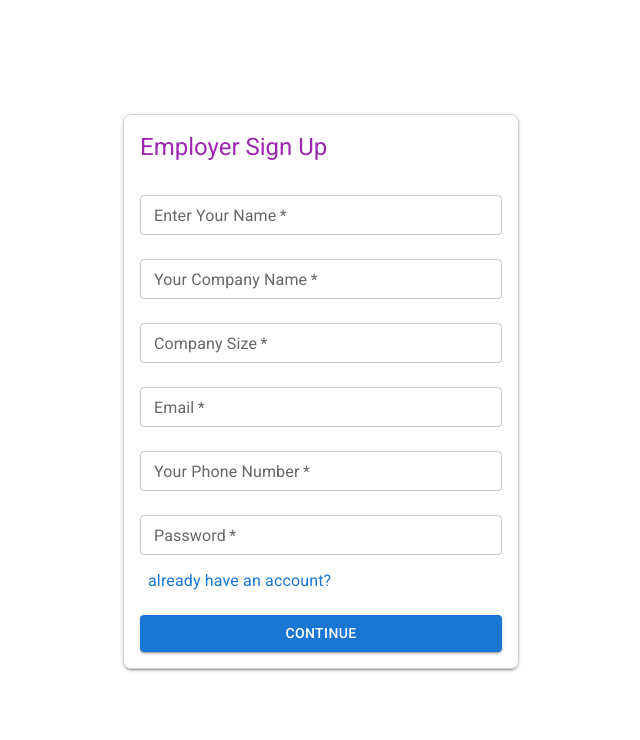
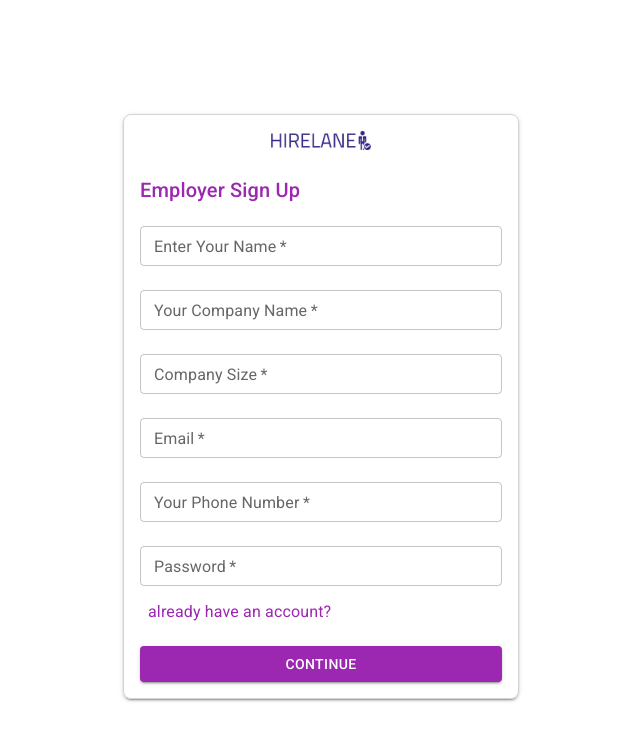
Before and after one commit to abhijithj37/client_hirelane, a React (Create React App) app: page /employerSignup in a window 1280 px wide. Shown: the top 740 px of the page, without its empty margins (319-959 px from the left). Built offline with nearby package versions, Linux system fonts and the light colour scheme; no server answers.

Commit message:
updated login ui

```diff
--- a/src/pages/EmployerPages/EmployerSignUp.jsx
+++ b/src/pages/EmployerPages/EmployerSignUp.jsx
@@ -14,6 +14,7 @@ import axios from "../../axios"
 import { useNavigate } from "react-router-dom";
 import { useDispatch } from "react-redux";
 import { setEmployer } from "../../app/features/employerSlice";
+import logo from '../../images/logo.png'
  function EmployerSignUp(){
   const navigate=useNavigate();
   const dispatch=useDispatch();
@@ -183,11 +184,14 @@ import { setEmployer } from "../../app/features/employerSlice";
             borderColor:"lightgray",
           }}
         >
+           <Box marginBottom={3} display={"flex"} justifyContent={'center'} width='100%'>
+            <img width={100} src={logo} alt="logo" />
+            </Box>
           <Typography color={"red"} textAlign={"center"}>
             {errorMessage}
           </Typography>
 
-          <Typography variant="h5" marginBottom={2} gutterBottom color={"secondary"}>
+          <Typography variant="h6" marginBottom={.5} gutterBottom color={"secondary"}>
             Employer Sign Up
           </Typography>
 
@@ -289,14 +293,14 @@ import { setEmployer } from "../../app/features/employerSlice";
             </Box>
 
             </>}
-            {!verifying&& <Button onClick={()=>navigate('/employerLogin')} sx={{textTransform:'none'}}>
-               <Typography>already have an account?</Typography>
+            {!verifying&& <Button color="secondary" onClick={()=>navigate('/employerLogin')} sx={{textTransform:'none'}}>
+               <Typography  >already have an account?</Typography>
             </Button>}
 
              {!verifying&&<Button
               sx={{marginTop:2}}
               variant="contained"
-              color="primary"
+              color="secondary"
               onClick={handleSubmit}
               fullWidth
             >
--- a/src/pages/EmployerPages/EmplyerLogin.jsx
+++ b/src/pages/EmployerPages/EmplyerLogin.jsx
@@ -4,13 +4,14 @@ import {
     Container,
     TextField,
     Typography,
-    Link,
+
    } from "@mui/material";
   import axios from "../../axios";
   import React, { useEffect, useState } from "react";
   import { useNavigate } from "react-router-dom";
   import { useDispatch } from "react-redux";
 import { setEmployer } from "../../app/features/employerSlice";
+import logo from '../../images/logo.png'
 
   function EmployerLogin() {
     const [errorMessage, setErrorMessage] = useState("");
@@ -29,7 +30,7 @@ import { setEmployer } from "../../app/features/employerSlice";
       const passwordRegex =/.{8,}/;
 
       const errors = {};
-      if (!formData.email.match(emailRegex)) {
+      if (!formData.email.match(emailRegex)){
         errors.email = "Invalid email address";
       }
       if (!formData.password.match(passwordRegex)) {
@@ -98,13 +99,16 @@ import { setEmployer } from "../../app/features/employerSlice";
               borderColor: "lightgray",
             }}
           >
+            <Box marginBottom={3} display={"flex"} justifyContent={'center'} width='100%'>
+            <img width={130} src={logo} alt="logo" />
+            </Box>
             <Typography textAlign={"center"} color={"red"}>
               {errorMessage}
             </Typography>
             <Typography
-              marginBottom={3}
-              variant="h5"
-              gutterBottom
+              marginBottom={1}
+              variant="h6"
+
               color={"secondary"}
             >
              Employer Login
@@ -137,7 +141,7 @@ import { setEmployer } from "../../app/features/employerSlice";
                 error={!!formError.password}
                 helperText={formError.password||" "}
               />
-              <Button color={'secondary'} onClick={()=>navigate('/employerSignup')} underline="none">
+              <Button color={'secondary'}  onClick={()=>navigate('/employerSignup')} underline="none">
                 Dont have an account?
               </Button>
               <Button
--- a/src/pages/SeekerPages/Login.jsx
+++ b/src/pages/SeekerPages/Login.jsx
@@ -11,7 +11,7 @@ import React, { useCallback, useEffect, useState } from "react";
 import { useNavigate } from "react-router-dom";
 import { useDispatch } from "react-redux";
 import { setSeeker } from "../../app/features/seekerSlice";
-
+ import logo from '../../images/logo.png'
 
 function Login(){
   const [errorMessage, setErrorMessage] = useState("");
@@ -109,12 +109,15 @@ function Login(){
             borderColor:"lightgray",
           }}
         >
+           <Box marginBottom={3} display={"flex"} justifyContent={'center'} width='100%'>
+            <img width={130} src={logo} alt="logo" />
+            </Box>
           <Typography textAlign={"center"} color={"red"}>
             {errorMessage}
           </Typography>
           <Typography
-            marginBottom={3}
-            variant="h5"
+            marginBottom={1}
+            variant="h6"
             gutterBottom
             color={"primary"}
           >
--- a/src/pages/SeekerPages/Register.jsx
+++ b/src/pages/SeekerPages/Register.jsx
@@ -12,6 +12,7 @@ import axios from "../../axios";
 import { useNavigate } from "react-router-dom";
 import { useDispatch } from "react-redux";
 import { setSeeker } from "../../app/features/seekerSlice";
+import logo from '../../images/logo.png'
  function Register() {
   const navigate = useNavigate();
   const dispatch = useDispatch();
@@ -183,11 +184,14 @@ import { setSeeker } from "../../app/features/seekerSlice";
             borderColor:"lightgray",
           }}
         >
+           <Box marginBottom={3} display={"flex"} justifyContent={'center'} width='100%'>
+            <img width={100} src={logo} alt="logo" />
+            </Box>
           <Typography color={"red"} textAlign={"center"}>
             {errorMessage}
           </Typography>
 
-          <Typography variant="h5" gutterBottom color={"primary"}>
+          <Typography variant="h6" gutterBottom color={"primary"}>
            Sign up
           </Typography>
           <form onSubmit={handleSubmit}>
```
